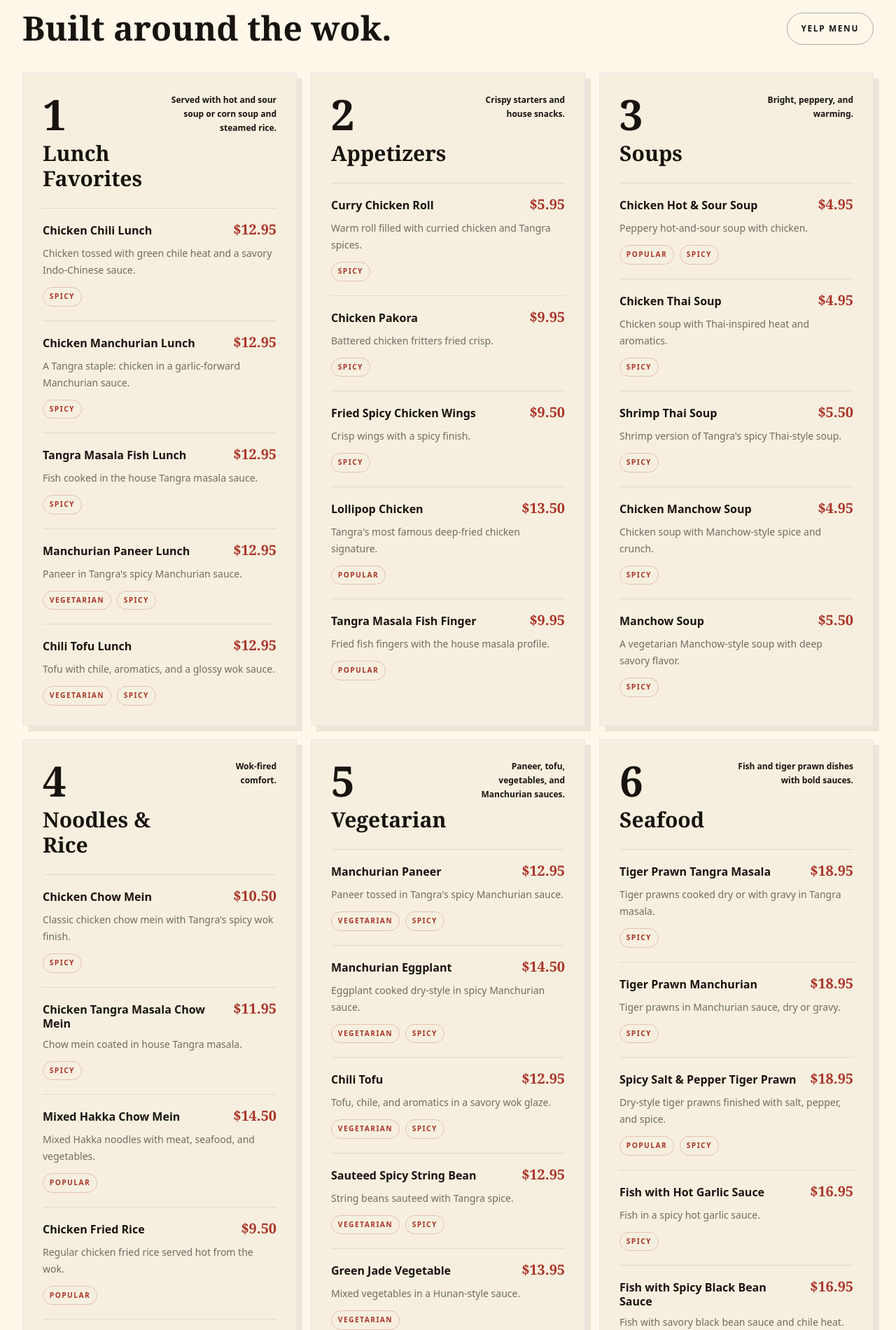
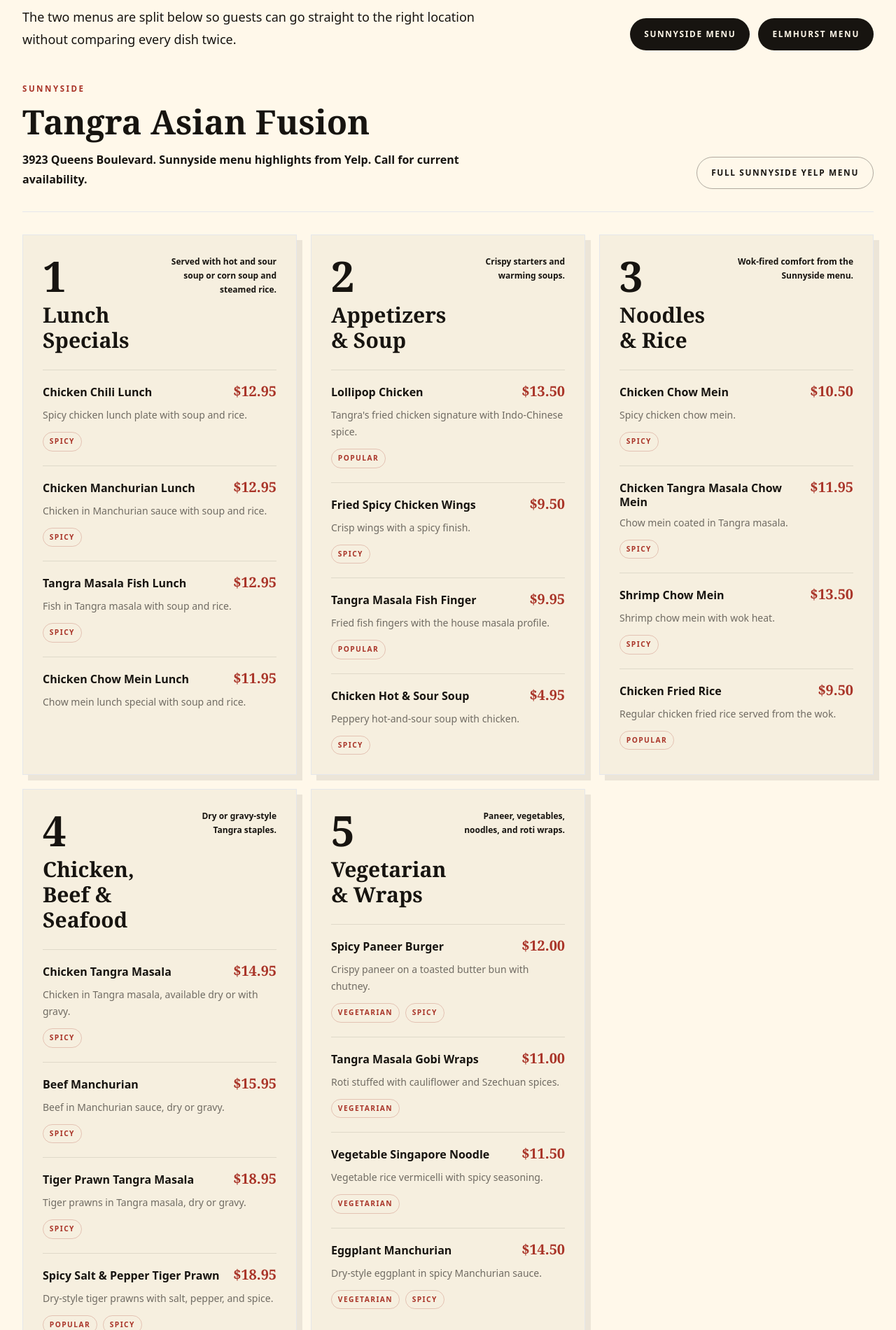
Before and after one commit to Volta-NYC/tangra-fusion, a Next.js app: page /menu in a window 1280 px wide. Shown: the part 660-2560 px from the top of the page at 70% size. Built offline with nearby package versions, Linux system fonts and the light colour scheme.

Commit message:
feat: split location menus

```diff
--- a/app/components.tsx
+++ b/app/components.tsx
@@ -2,6 +2,7 @@
 
 import {
   galleryImages,
+  locationMenus,
   locations,
   menuSections,
   navItems,
@@ -10,6 +11,7 @@
 } from "./content";
 
 type MenuItem = (typeof menuSections)[number]["items"][number];
+type MenuSection = (typeof menuSections)[number];
 
 export function SiteHeader() {
   return (
@@ -154,17 +156,23 @@
   );
 }
 
-export function MenuGrid({ compact = false }: { compact?: boolean }) {
-  const sections = compact
-    ? menuSections.slice(0, 3).map((section) => ({
+export function MenuGrid({
+  compact = false,
+  sections = menuSections,
+}: {
+  compact?: boolean;
+  sections?: MenuSection[];
+}) {
+  const visibleSections = compact
+    ? sections.slice(0, 3).map((section) => ({
         ...section,
         items: section.items.slice(0, 3),
       }))
-    : menuSections;
+    : sections;
 
   return (
     <div className="grid gap-5 md:grid-cols-2 xl:grid-cols-3">
-      {sections.map((section, index) => (
+      {visibleSections.map((section, index) => (
         <MenuCard
           index={index}
           items={section.items}
@@ -172,6 +180,36 @@
           note={section.note}
           title={section.title}
         />
+      ))}
+    </div>
+  );
+}
+
+export function LocationMenuSections() {
+  return (
+    <div className="grid gap-16">
+      {locationMenus.map((menu, index) => (
+        <section
+          className={`scroll-reveal ${
+            index % 2 === 0 ? "reveal-left" : "reveal-right"
+          } scroll-mt-28`}
+          id={menu.slug}
+          key={menu.slug}
+        >
+          <div className="mb-8 flex flex-col gap-5 border-b border-ink/12 pb-8 lg:flex-row lg:items-end lg:justify-between">
+            <div>
+              <p className="eyebrow text-red">{menu.neighborhood}</p>
+              <h2 className="mt-4 font-serif text-5xl font-black leading-none">
+                {menu.name}
+              </h2>
+              <p className="mt-4 max-w-2xl text-base font-semibold leading-7 text-ink/62">
+                {menu.address}. {menu.note}
+              </p>
+            </div>
+            <YelpMenuLink href={menu.yelpMenuUrl} label={`Full ${menu.neighborhood} Yelp Menu`} />
+          </div>
+          <MenuGrid sections={menu.sections} />
+        </section>
       ))}
     </div>
   );
@@ -319,10 +357,16 @@
   );
 }
 
-export function YelpMenuLink() {
+export function YelpMenuLink({
+  href = site.yelpMenuUrl,
+  label = "Yelp Menu",
+}: {
+  href?: string;
+  label?: string;
+}) {
   return (
-    <a className="button button-outline-dark" href={site.yelpMenuUrl} rel="noreferrer" target="_blank">
-      Yelp Menu
+    <a className="button button-outline-dark" href={href} rel="noreferrer" target="_blank">
+      {label}
     </a>
   );
 }
--- a/app/content.ts
+++ b/app/content.ts
@@ -5,6 +5,7 @@
     "Chinese cuisine, Indian style. Halal meat, wok-fired Indo-Chinese signatures, and two Queens dining rooms.",
   yelpMenuUrl:
     "https://www.yelp.com/menu/tangra-asian-fusion-cuisine-sunnyside",
+  masalaYelpMenuUrl: "https://www.yelp.com/menu/tangra-masala-elmhurst-2",
   novusUrl: "https://www.novusnyc.org/",
 };
 
@@ -35,58 +36,54 @@
   sunnysideStorefront: "/images/tangra-sunnyside-storefront.jpg",
 };
 
-export const menuSections = [
+export const locationMenus = [
   {
-    title: "Lunch Favorites",
+    name: "Tangra Asian Fusion",
+    slug: "tangra-fusion",
+    neighborhood: "Sunnyside",
+    address: "3923 Queens Boulevard",
+    yelpMenuUrl: site.yelpMenuUrl,
+    note: "Sunnyside menu highlights from Yelp. Call for current availability.",
+    sections: [
+      {
+        title: "Lunch Specials",
         note: "Served with hot and sour soup or corn soup and steamed rice.",
         items: [
           {
             name: "Chicken Chili Lunch",
-        description: "Chicken tossed with green chile heat and a savory Indo-Chinese sauce.",
+            description: "Spicy chicken lunch plate with soup and rice.",
             price: "$12.95",
             tags: ["Spicy"],
           },
           {
             name: "Chicken Manchurian Lunch",
-        description: "A Tangra staple: chicken in a garlic-forward Manchurian sauce.",
+            description: "Chicken in Manchurian sauce with soup and rice.",
             price: "$12.95",
             tags: ["Spicy"],
           },
           {
             name: "Tangra Masala Fish Lunch",
-        description: "Fish cooked in the house Tangra masala sauce.",
+            description: "Fish in Tangra masala with soup and rice.",
             price: "$12.95",
             tags: ["Spicy"],
           },
           {
-        name: "Manchurian Paneer Lunch",
-        description: "Paneer in Tangra's spicy Manchurian sauce.",
-        price: "$12.95",
-        tags: ["Vegetarian", "Spicy"],
-      },
-      {
-        name: "Chili Tofu Lunch",
-        description: "Tofu with chile, aromatics, and a glossy wok sauce.",
-        price: "$12.95",
-        tags: ["Vegetarian", "Spicy"],
+            name: "Chicken Chow Mein Lunch",
+            description: "Chow mein lunch special with soup and rice.",
+            price: "$11.95",
+            tags: [],
           },
         ],
       },
       {
-    title: "Appetizers",
-    note: "Crispy starters and house snacks.",
+        title: "Appetizers & Soup",
+        note: "Crispy starters and warming soups.",
         items: [
           {
-        name: "Curry Chicken Roll",
-        description: "Warm roll filled with curried chicken and Tangra spices.",
-        price: "$5.95",
-        tags: ["Spicy"],
-      },
-      {
-        name: "Chicken Pakora",
-        description: "Battered chicken fritters fried crisp.",
-        price: "$9.95",
-        tags: ["Spicy"],
+            name: "Lollipop Chicken",
+            description: "Tangra's fried chicken signature with Indo-Chinese spice.",
+            price: "$13.50",
+            tags: ["Popular"],
           },
           {
             name: "Fried Spicy Chicken Wings",
@@ -95,164 +92,304 @@
             tags: ["Spicy"],
           },
           {
-        name: "Lollipop Chicken",
-        description: "Tangra's most famous deep-fried chicken signature.",
-        price: "$13.50",
-        tags: ["Popular"],
-      },
-      {
             name: "Tangra Masala Fish Finger",
             description: "Fried fish fingers with the house masala profile.",
             price: "$9.95",
             tags: ["Popular"],
           },
-    ],
-  },
-  {
-    title: "Soups",
-    note: "Bright, peppery, and warming.",
-    items: [
           {
             name: "Chicken Hot & Sour Soup",
             description: "Peppery hot-and-sour soup with chicken.",
             price: "$4.95",
-        tags: ["Popular", "Spicy"],
-      },
-      {
-        name: "Chicken Thai Soup",
-        description: "Chicken soup with Thai-inspired heat and aromatics.",
-        price: "$4.95",
-        tags: ["Spicy"],
-      },
-      {
-        name: "Shrimp Thai Soup",
-        description: "Shrimp version of Tangra's spicy Thai-style soup.",
-        price: "$5.50",
-        tags: ["Spicy"],
-      },
-      {
-        name: "Chicken Manchow Soup",
-        description: "Chicken soup with Manchow-style spice and crunch.",
-        price: "$4.95",
-        tags: ["Spicy"],
-      },
-      {
-        name: "Manchow Soup",
-        description: "A vegetarian Manchow-style soup with deep savory flavor.",
-        price: "$5.50",
             tags: ["Spicy"],
           },
         ],
       },
       {
         title: "Noodles & Rice",
-    note: "Wok-fired comfort.",
+        note: "Wok-fired comfort from the Sunnyside menu.",
         items: [
           {
             name: "Chicken Chow Mein",
-        description: "Classic chicken chow mein with Tangra's spicy wok finish.",
+            description: "Spicy chicken chow mein.",
             price: "$10.50",
             tags: ["Spicy"],
           },
           {
             name: "Chicken Tangra Masala Chow Mein",
-        description: "Chow mein coated in house Tangra masala.",
+            description: "Chow mein coated in Tangra masala.",
             price: "$11.95",
             tags: ["Spicy"],
           },
           {
-        name: "Mixed Hakka Chow Mein",
-        description: "Mixed Hakka noodles with meat, seafood, and vegetables.",
+            name: "Shrimp Chow Mein",
+            description: "Shrimp chow mein with wok heat.",
+            price: "$13.50",
+            tags: ["Spicy"],
+          },
+          {
+            name: "Chicken Fried Rice",
+            description: "Regular chicken fried rice served from the wok.",
+            price: "$9.50",
+            tags: ["Popular"],
+          },
+        ],
+      },
+      {
+        title: "Chicken, Beef & Seafood",
+        note: "Dry or gravy-style Tangra staples.",
+        items: [
+          {
+            name: "Chicken Tangra Masala",
+            description: "Chicken in Tangra masala, available dry or with gravy.",
+            price: "$14.95",
+            tags: ["Spicy"],
+          },
+          {
+            name: "Beef Manchurian",
+            description: "Beef in Manchurian sauce, dry or gravy.",
+            price: "$15.95",
+            tags: ["Spicy"],
+          },
+          {
+            name: "Tiger Prawn Tangra Masala",
+            description: "Tiger prawns in Tangra masala, dry or gravy.",
+            price: "$18.95",
+            tags: ["Spicy"],
+          },
+          {
+            name: "Spicy Salt & Pepper Tiger Prawn",
+            description: "Dry-style tiger prawns with salt, pepper, and spice.",
+            price: "$18.95",
+            tags: ["Popular", "Spicy"],
+          },
+        ],
+      },
+      {
+        title: "Vegetarian & Wraps",
+        note: "Paneer, vegetables, noodles, and roti wraps.",
+        items: [
+          {
+            name: "Spicy Paneer Burger",
+            description: "Crispy paneer on a toasted butter bun with chutney.",
+            price: "$12.00",
+            tags: ["Vegetarian", "Spicy"],
+          },
+          {
+            name: "Tangra Masala Gobi Wraps",
+            description: "Roti stuffed with cauliflower and Szechuan spices.",
+            price: "$11.00",
+            tags: ["Vegetarian"],
+          },
+          {
+            name: "Vegetable Singapore Noodle",
+            description: "Vegetable rice vermicelli with spicy seasoning.",
+            price: "$11.50",
+            tags: ["Vegetarian"],
+          },
+          {
+            name: "Eggplant Manchurian",
+            description: "Dry-style eggplant in spicy Manchurian sauce.",
             price: "$14.50",
+            tags: ["Vegetarian", "Spicy"],
+          },
+        ],
+      },
+    ],
+  },
+  {
+    name: "Tangra Masala",
+    slug: "tangra-masala",
+    neighborhood: "Elmhurst",
+    address: "87-09 Grand Avenue",
+    yelpMenuUrl: site.masalaYelpMenuUrl,
+    note: "Elmhurst menu highlights from Yelp. Call for current availability.",
+    sections: [
+      {
+        title: "Appetizers",
+        note: "Classic Elmhurst starters.",
+        items: [
+          {
+            name: "Lolly Pop Chicken",
+            description: "Six pieces of Tangra's fried chicken signature.",
+            price: "$13.50",
             tags: ["Popular"],
           },
           {
-        name: "Chicken Fried Rice",
-        description: "Regular chicken fried rice served hot from the wok.",
-        price: "$9.50",
+            name: "Fried Spicy Chicken Wings",
+            description: "Six chicken wings coated in spicy seasoning.",
+            price: "$11.95",
+            tags: ["Spicy"],
+          },
+          {
+            name: "Tangra Masala Fish Finger",
+            description: "Eight fried fish fingers with masala seasoning.",
+            price: "$9.95",
             tags: ["Popular"],
           },
           {
-        name: "Vegetable Singapore Noodle",
-        description: "Thin noodles with vegetables and Singapore-style spice.",
-        price: "$11.50",
+            name: "Curry Chicken Roll",
+            description: "Two curried chicken rolls.",
+            price: "$5.95",
+            tags: ["Spicy"],
+          },
+        ],
+      },
+      {
+        title: "Soups",
+        note: "Chicken, shrimp, and vegetarian bowls.",
+        items: [
+          {
+            name: "Chicken Hot and Sour Soup",
+            description: "Spicy and sour chicken soup.",
+            price: "$4.95",
+            tags: ["Spicy"],
+          },
+          {
+            name: "Chicken Thai Soup",
+            description: "Chicken soup with Thai-style aromatics.",
+            price: "$4.95",
+            tags: ["Spicy"],
+          },
+          {
+            name: "Shrimp Thai Soup",
+            description: "Shrimp soup with spicy Thai-style flavor.",
+            price: "$5.50",
+            tags: ["Spicy"],
+          },
+          {
+            name: "Vegetable Manchow Soup",
+            description: "Vegetarian Manchow-style soup.",
+            price: "$4.95",
             tags: ["Vegetarian"],
           },
         ],
       },
       {
-    title: "Vegetarian",
-    note: "Paneer, tofu, vegetables, and Manchurian sauces.",
+        title: "Noodles & Fried Rice",
+        note: "Tangra masala, Manchurian, Singapore, and chow mein.",
         items: [
           {
-        name: "Manchurian Paneer",
-        description: "Paneer tossed in Tangra's spicy Manchurian sauce.",
-        price: "$12.95",
-        tags: ["Vegetarian", "Spicy"],
+            name: "Chicken Tangra Masala Chow Mein",
+            description: "Chicken chow mein in Tangra masala.",
+            price: "$13.50",
+            tags: ["Spicy"],
           },
           {
-        name: "Manchurian Eggplant",
-        description: "Eggplant cooked dry-style in spicy Manchurian sauce.",
+            name: "Mixed Chow Mein",
+            description: "Mixed chow mein with meat, seafood, and vegetables.",
             price: "$14.50",
-        tags: ["Vegetarian", "Spicy"],
+            tags: ["Popular"],
           },
           {
-        name: "Chili Tofu",
-        description: "Tofu, chile, and aromatics in a savory wok glaze.",
-        price: "$12.95",
-        tags: ["Vegetarian", "Spicy"],
+            name: "Chicken Manchurian Fried Rice",
+            description: "Chicken fried rice with Manchurian sauce.",
+            price: "$12.00",
+            tags: [],
           },
           {
-        name: "Sauteed Spicy String Bean",
-        description: "String beans sauteed with Tangra spice.",
-        price: "$12.95",
-        tags: ["Vegetarian", "Spicy"],
-      },
-      {
-        name: "Green Jade Vegetable",
-        description: "Mixed vegetables in a Hunan-style sauce.",
-        price: "$13.95",
-        tags: ["Vegetarian"],
+            name: "Mixed Tangra Masala Fried Rice",
+            description: "Mixed fried rice with the house Tangra masala profile.",
+            price: "$14.00",
+            tags: ["Spicy"],
           },
         ],
       },
       {
-    title: "Seafood",
-    note: "Fish and tiger prawn dishes with bold sauces.",
+        title: "Vegetarian",
+        note: "Paneer, gobi, tofu, fries, and vegetable plates.",
         items: [
           {
-        name: "Tiger Prawn Tangra Masala",
-        description: "Tiger prawns cooked dry or with gravy in Tangra masala.",
+            name: "Masala Fries",
+            description: "Home-cut fries with masala seasoning.",
+            price: "$6.50",
+            tags: ["Vegetarian"],
+          },
+          {
+            name: "Paneer Pakora",
+            description: "Eight pieces of spiced paneer pakora.",
+            price: "$10.50",
+            tags: ["Vegetarian"],
+          },
+          {
+            name: "Vegetable Manchurian",
+            description: "Vegetable entree in Manchurian sauce.",
+            price: "$14.50",
+            tags: ["Vegetarian"],
+          },
+          {
+            name: "Vegetable Tangra Masala Chow Mein",
+            description: "Vegetable chow mein with Tangra masala.",
+            price: "$12.95",
+            tags: ["Vegetarian", "Spicy"],
+          },
+        ],
+      },
+      {
+        title: "Goat, Beef & Chicken",
+        note: "House sauces and Indo-Chinese classics.",
+        items: [
+          {
+            name: "Tangra Masala Chicken",
+            description: "Chicken in the house Tangra masala sauce.",
+            price: "$14.95",
+            tags: ["Spicy"],
+          },
+          {
+            name: "Manchurian Chicken",
+            description: "Chicken in Manchurian sauce.",
+            price: "$14.95",
+            tags: ["Spicy"],
+          },
+          {
+            name: "Tangra Masala Beef",
+            description: "Beef in Tangra masala sauce.",
+            price: "$15.95",
+            tags: ["Spicy"],
+          },
+          {
+            name: "Chilli Goat",
+            description: "Goat tossed in chile-forward sauce.",
+            price: "$17.95",
+            tags: ["Spicy"],
+          },
+        ],
+      },
+      {
+        title: "Seafood & Lunch",
+        note: "Tiger prawn, fish, and lunch specials.",
+        items: [
+          {
+            name: "Tangra Masala Tiger Prawn",
+            description: "Tiger prawns in Tangra masala.",
             price: "$18.95",
             tags: ["Spicy"],
           },
           {
-        name: "Tiger Prawn Manchurian",
-        description: "Tiger prawns in Manchurian sauce, dry or gravy.",
-        price: "$18.95",
-        tags: ["Spicy"],
-      },
-      {
-        name: "Spicy Salt & Pepper Tiger Prawn",
-        description: "Dry-style tiger prawns finished with salt, pepper, and spice.",
-        price: "$18.95",
-        tags: ["Popular", "Spicy"],
-      },
-      {
             name: "Fish with Hot Garlic Sauce",
-        description: "Fish in a spicy hot garlic sauce.",
+            description: "Fish in a pungent hot garlic sauce.",
             price: "$16.95",
             tags: ["Spicy"],
           },
           {
-        name: "Fish with Spicy Black Bean Sauce",
-        description: "Fish with savory black bean sauce and chile heat.",
-        price: "$16.95",
-        tags: ["Spicy"],
+            name: "Lunch Special A",
+            description: "Served with hot and sour or corn soup and steamed rice.",
+            price: "$12.95",
+            tags: [],
+          },
+          {
+            name: "Lunch Special B",
+            description: "Elmhurst lunch special from the Yelp menu.",
+            price: "$11.95",
+            tags: [],
+          },
+        ],
       },
     ],
   },
 ];
+
+export const menuSections = locationMenus[0].sections;
 
 export const locations = [
   {
@@ -267,6 +404,7 @@
     phone: "(718) 803-2298",
     phoneHref: "tel:7188032298",
     telephone: "+17188032298",
+    yelpMenuUrl: site.masalaYelpMenuUrl,
     hours: ["Monday - Thursday: 12PM - 9:30PM", "Friday - Sunday: 1PM - 12AM"],
     openingHours: ["Mo-Th 12:00-21:30", "Fr-Su 13:00-00:00"],
     seoHeading: "Elmhurst Indo-Chinese restaurant on Grand Avenue",
@@ -293,6 +431,7 @@
     phone: "(718) 786-8008",
     phoneHref: "tel:7187868008",
     telephone: "+17187868008",
+    yelpMenuUrl: site.yelpMenuUrl,
     hours: ["Sunday - Thursday: 1PM - 11PM", "Friday - Saturday: 1PM - 12AM"],
     openingHours: ["Su-Th 13:00-23:00", "Fr-Sa 13:00-00:00"],
     seoHeading: "Sunnyside Asian fusion restaurant on Queens Boulevard",
--- a/app/menu/page.tsx
+++ b/app/menu/page.tsx
@@ -2,20 +2,19 @@
 
 import {
   ImageBand,
-  MenuGrid,
+  LocationMenuSections,
   PageIntro,
   SiteFooter,
   SiteHeader,
-  YelpMenuLink,
 } from "../components";
-import { images } from "../content";
+import { images, locationMenus } from "../content";
 import { menuJsonLd, pageMetadata } from "../seo";
 import { StructuredData } from "../structured-data";
 
 export const metadata: Metadata = pageMetadata({
-  title: "Menu Highlights",
+  title: "Menus",
   description:
-    "Explore Tangra Fusion menu highlights including lollipop chicken, Manchurian dishes, Hakka noodles, fried rice, soups, vegetarian plates, and seafood.",
+    "Explore separate Tangra Asian Fusion Sunnyside and Tangra Masala Elmhurst menus with Yelp-backed highlights, prices, dishes, and direct full-menu links.",
   path: "/menu",
 });
 
@@ -27,21 +26,31 @@
       <PageIntro
         eyebrow="Menu"
         image={images.tableSpread}
-        title="Tangra signatures, noodles, rice, soups, and seafood."
-        text="Menu highlights are previewed from Tangra Asian Fusion Cuisine's Yelp menu. Please call the restaurant for current prices and availability."
+        title="Choose the Tangra menu closest to you."
+        text="Sunnyside and Elmhurst have separate Yelp menus. Jump to a location, scan highlights, then call the restaurant for current availability."
       />
       <section className="px-5 py-20 sm:px-8 lg:py-24">
         <div className="mx-auto max-w-7xl">
-          <div className="scroll-reveal reveal-up mb-10 flex flex-col gap-4 sm:flex-row sm:items-end sm:justify-between">
+          <div className="scroll-reveal reveal-up mb-12 flex flex-col gap-6 lg:flex-row lg:items-end lg:justify-between">
             <div>
-              <p className="eyebrow text-red">Highlights</p>
+              <p className="eyebrow text-red">Pick a location</p>
               <h2 className="mt-4 font-serif text-4xl font-black leading-tight sm:text-5xl">
-                Built around the wok.
+                Low-friction menu browsing.
               </h2>
+              <p className="mt-4 max-w-2xl text-lg leading-8 text-ink/68">
+                The two menus are split below so guests can go straight to the
+                right location without comparing every dish twice.
+              </p>
             </div>
-            <YelpMenuLink />
+            <div className="flex flex-col gap-3 sm:flex-row">
+              {locationMenus.map((menu) => (
+                <a className="button button-dark" href={`#${menu.slug}`} key={menu.slug}>
+                  {menu.neighborhood} Menu
+                </a>
+              ))}
+            </div>
           </div>
-          <MenuGrid />
+          <LocationMenuSections />
         </div>
       </section>
       <ImageBand />
```
Also changed, not shown: app/seo.ts (+8 -6 lines). Lines whose indentation alone changed are shown as unchanged.
